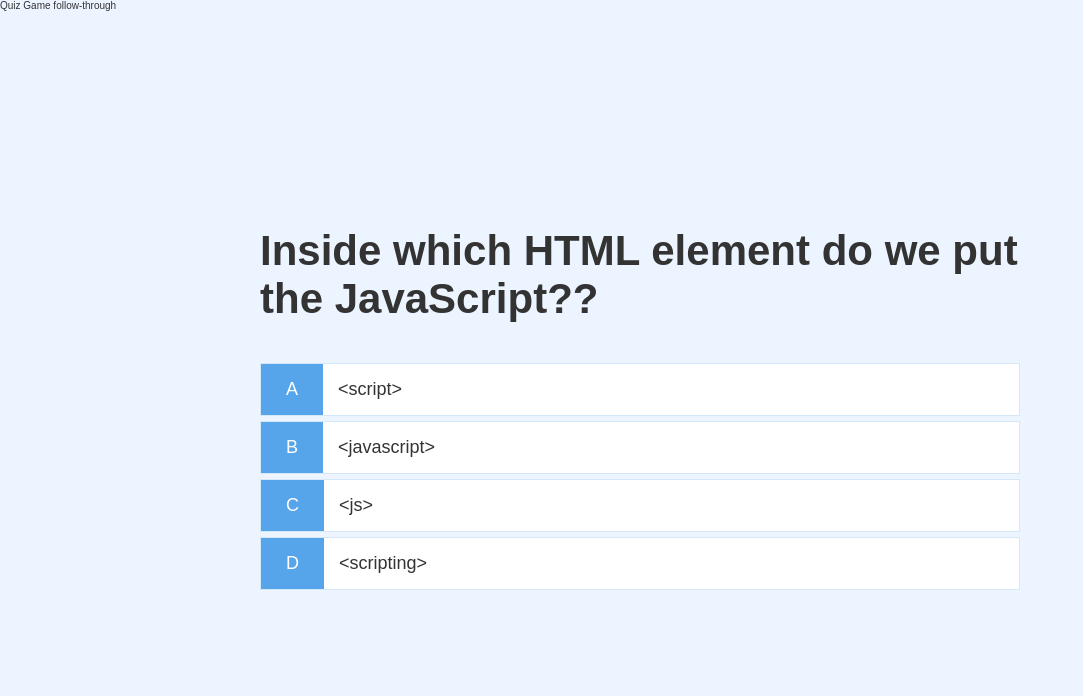
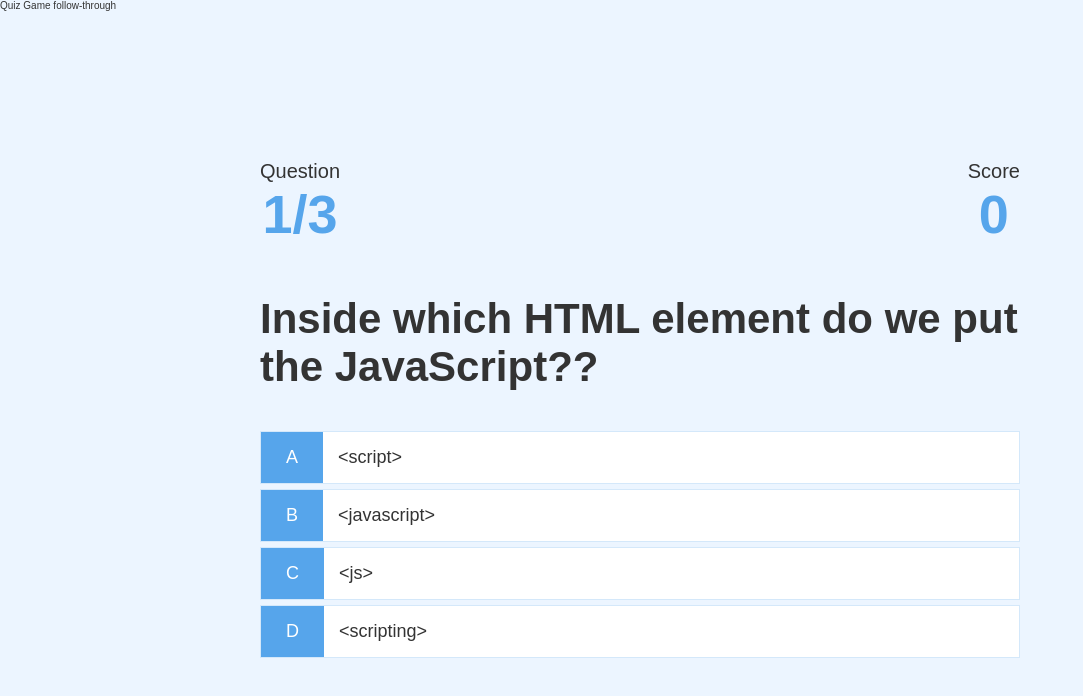
Before and after one commit to ornao/pp2, a plain HTML site: page game.html in a window 1280 px wide. Shown: the whole page, without its empty margins (0-1083 px from the left). Drawn offline with Linux system fonts and the light colour scheme.

Commit message:
add hud (video 5)

```diff
--- a/assets/css/style.css
+++ b/assets/css/style.css
@@ -141,3 +141,19 @@ h3 {
   .incorrect {
     background-color: #dc3545;
   }
+
+  /* HUD */
+
+#hud {
+  display: flex;
+  justify-content: space-between;
+}
+
+.hud-prefix {
+  text-align: center;
+  font-size: 2rem;
+}
+
+.hud-main-text {
+  text-align: center;
+}
--- a/game.html
+++ b/game.html
@@ -14,6 +14,23 @@
     <section>
         <div class="container">
             <div id="game" class="justify-center flex-column">
+                <div id="hud">
+                    <div id="hud-item">
+                        <p class="hud-prefix">
+                            Question
+                          </p>
+                          <h1 class="hud-main-text" id="questionCounter">
+                          </h1>
+                    </div>
+                    <div id="hud-item">
+                        <p class="hud-prefix">
+                          Score
+                        </p>
+                        <h1 class="hud-main-text" id="score">
+                          0
+                        </h1>
+                      </div>
+                    </div>
                 <h2 id="question">What is the answer to this questions?</h2>
                 <div class="choice-container">
                     <p class="choice-prefix">A</p>
--- a/js/game.js
+++ b/js/game.js
@@ -1,5 +1,7 @@
 const question = document.getElementById('question');
 const choices = Array.from(document.getElementsByClassName('choice-text'));
+const questionCounterText = document.getElementById("questionCounter");
+const scoreText = document.getElementById("score");
 
 let currentQuestion = {};
 let acceptingAnswers = false;
@@ -52,6 +54,8 @@ getNewQuestion = () => {
         return window.location.assign('/end.html');
     }
     questionCounter++;
+    questionCounterText.innerText = `${questionCounter}/${MAX_QUESTIONS}`;
+
     const questionIndex = Math.floor(Math.random() * availableQuesions.length);
     currentQuestion = availableQuesions[questionIndex];
     question.innerText = currentQuestion.question;
@@ -76,6 +80,10 @@ choices.forEach(choice => {
       const classToApply =
         selectedAnswer == currentQuestion.answer ? "correct" : "incorrect";
 
+        if (classToApply === "correct") {
+            incrementScore(CORRECT_BONUS);
+        }
+
       selectedChoice.parentElement.classList.add(classToApply);
 
       setTimeout(() => {
@@ -85,4 +93,9 @@ choices.forEach(choice => {
     });
   });
 
+  incrementScore = num => {
+    score += num;
+    scoreText.innerText = score;
+  };
+
   startGame();
```
